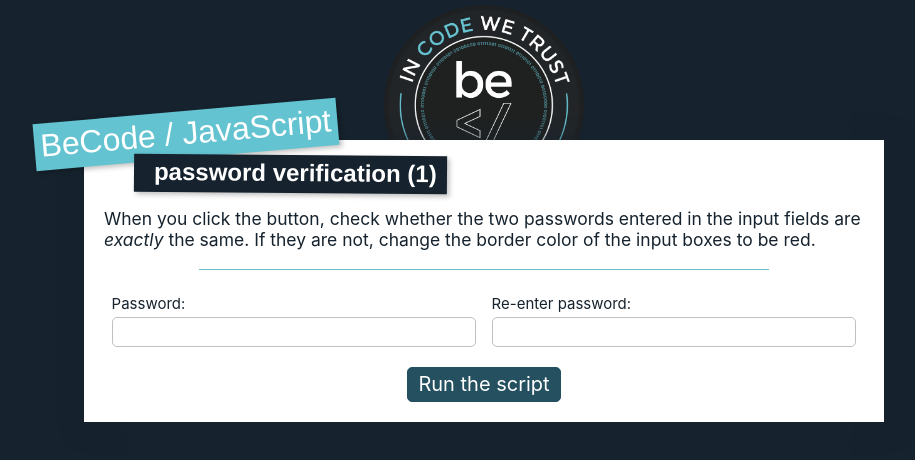
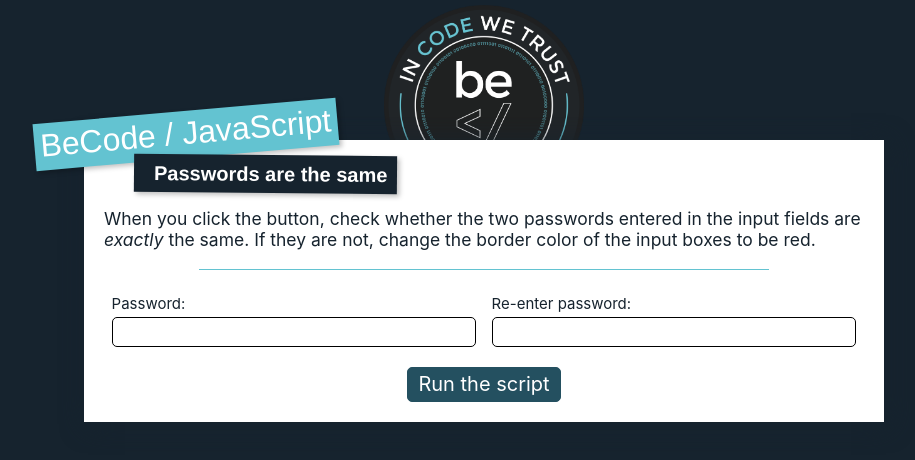
Before and after one commit to PabloGP18/Javascript_course, a website: page js-complete-course/06-dom/08-match-password-one/index.html in a window 1280 px wide. Both pictures are taken after a click on the button "Run the script". Shown: the whole page, without its empty margins (156-1071 px from the left). Drawn offline with Linux system fonts and the light colour scheme.

Commit message:
Exercise 6.8 done

```diff
--- a/js-complete-course/06-dom/08-match-password-one/index.html
+++ b/js-complete-course/06-dom/08-match-password-one/index.html
@@ -15,7 +15,7 @@
         <header>
             <h1>BeCode / JavaScript</h1>
             <h2>
-                <strong>password verification (1)</strong>
+                <strong id="target">password verification (1)</strong>
             </h2>
         </header>
         <div class="content">
--- a/js-complete-course/06-dom/08-match-password-one/script.js
+++ b/js-complete-course/06-dom/08-match-password-one/script.js
@@ -11,6 +11,36 @@
 
 (function() {
 
-    // your code here
+    document.getElementById('run');addEventListener('click', function (){
 
+
+    const pass1 = document.getElementById('pass-one');
+    const pass2 = document.getElementById('pass-two');
+
+        if(pass1.value !== pass2.value ){
+            target.innerHTML = 'Passwords are not the same';
+            pass1.style.border = '1px solid red';
+            pass2.style.border = '1px solid red';
+        }else{
+            target.innerHTML = 'Passwords are  the same';
+            pass1.style.border = '1px solid black';
+            pass2.style.border = '1px solid black';
+        }
+
+       /* the first way i solved the code (longer way)
+        let inputOne = pass1.value;
+        let inputTwo = pass2.value;
+
+        if (inputOne !== inputTwo || !inputOne || !inputTwo )
+        {
+            target.innerHTML = 'Passwords are not the same';
+            pass1.style.border = " 1px solid red";
+            pass2.style.border = " 1px solid red";
+        }
+        else{
+            target.innerHTML = 'Passwords are the same';
+            pass1.style.border = " 1px solid black";
+            pass2.style.border = " 1px solid black";
+        }*/
+    })
 })();
```
